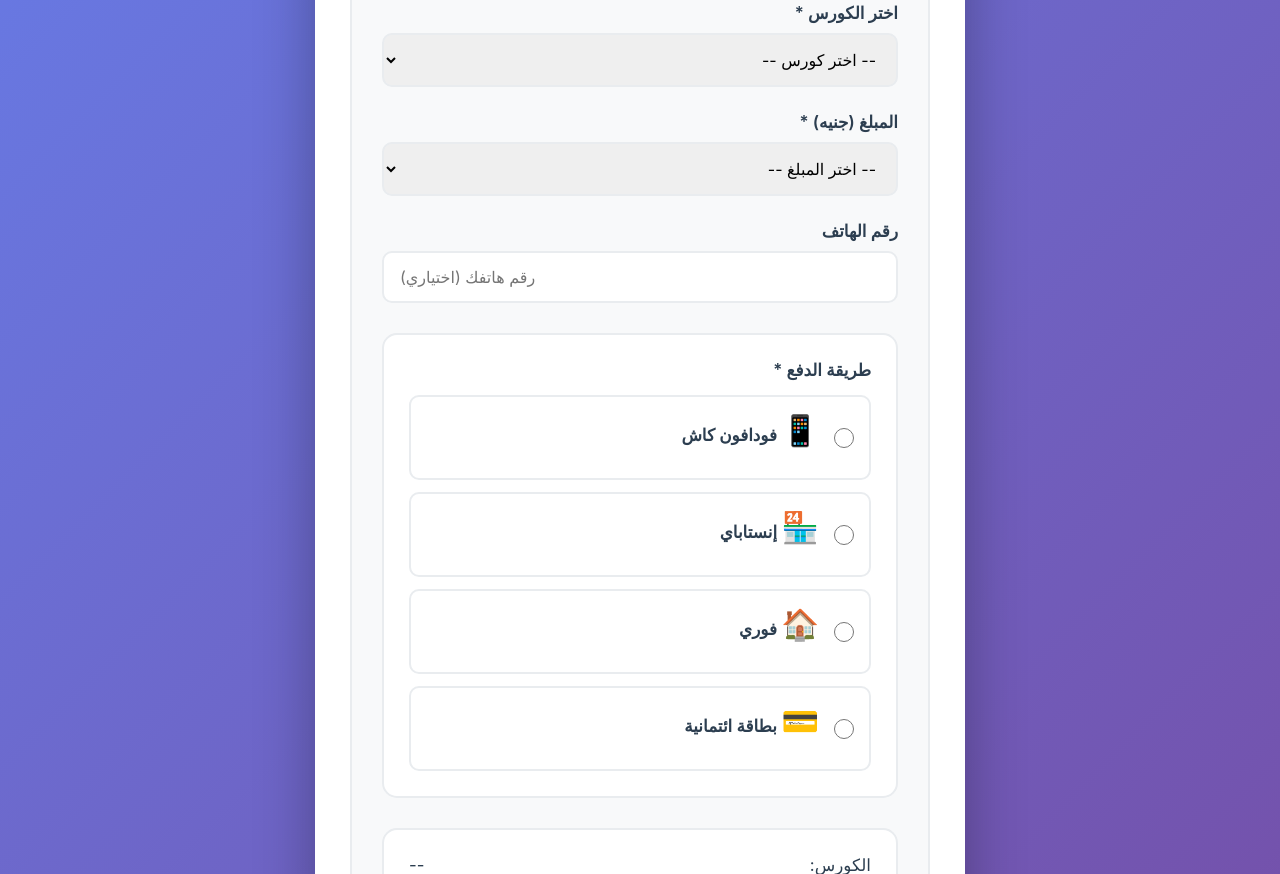
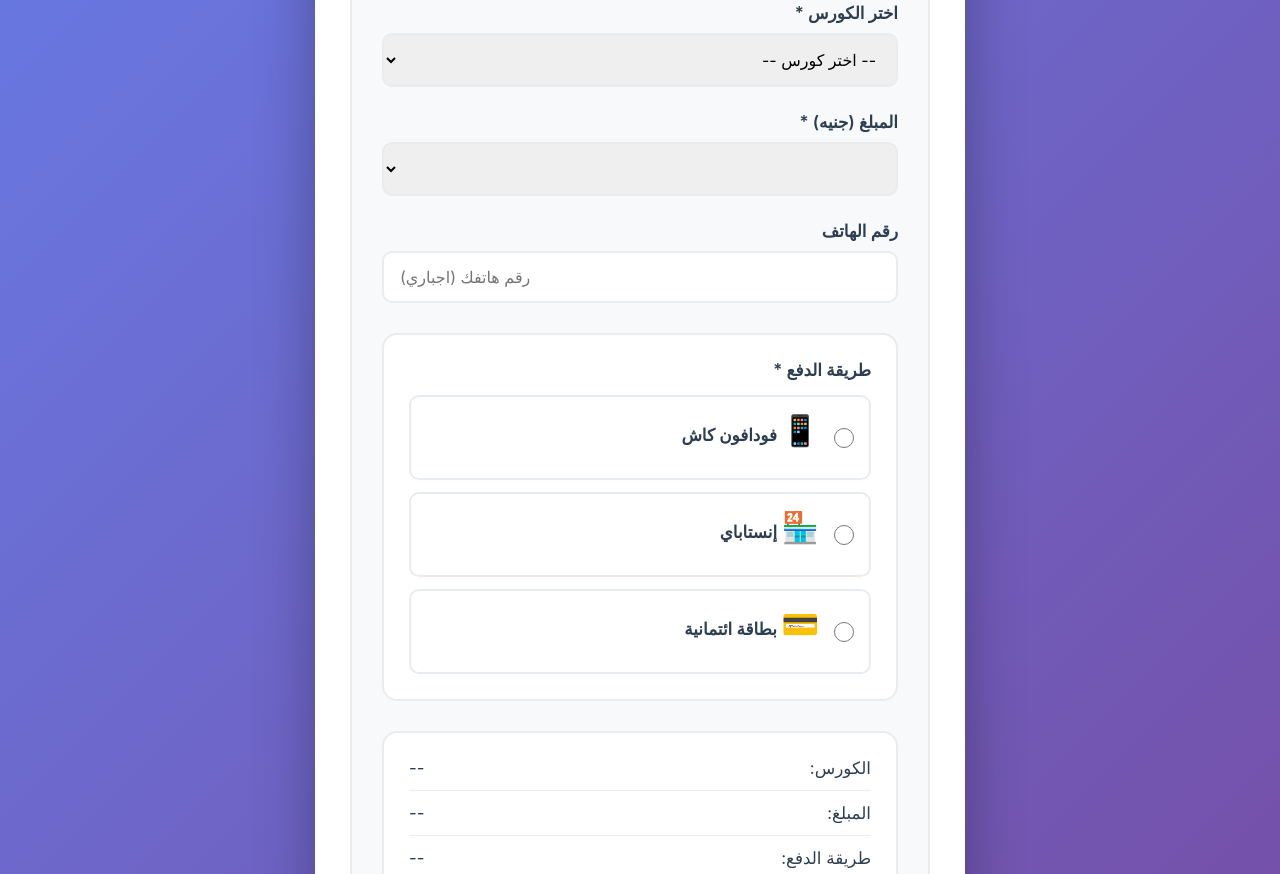
Before and after one commit to SHRIEF333/Elmarsam-Randa-khalaf-sallam, a website: page payment.html in a window 1280 px wide. Shown: the part 361-1235 px from the top of the page. Drawn offline with nearby package versions, Linux system fonts and the light colour scheme.

Commit message:
Update payment.html

```diff
--- a/payment.html
+++ b/payment.html
@@ -266,16 +266,13 @@
             <div class="form-group">
                 <label for="paymentAmount">المبلغ (جنيه) *</label>
                 <select id="paymentAmount" required>
-                    <option value="">-- اختر المبلغ --</option>
-                    <option value="100">100 جنيه</option>
-                    <option value="120">120 جنيه</option>
-                    <option value="150">150 جنيه</option>
+                    <option value=""></option>
                 </select>
             </div>
 
             <div class="form-group">
                 <label for="paymentPhone">رقم الهاتف</label>
-                <input type="tel" id="paymentPhone" placeholder="رقم هاتفك (اختياري)">
+                <input type="tel" id="paymentPhone" placeholder="رقم هاتفك (اجباري)">
             </div>
 
             <!-- Payment Methods Selection -->
@@ -295,14 +292,6 @@
                         <label for="method-instapay" class="method-label">
                             <span class="method-icon">🏪</span>
                             <span>إنستاباي</span>
-                        </label>
-                    </div>
-
-                    <div class="method-option" data-method="fawry">
-                        <input type="radio" id="method-fawry" name="paymentMethod" value="fawry">
-                        <label for="method-fawry" class="method-label">
-                            <span class="method-icon">🏠</span>
-                            <span>فوري</span>
                         </label>
                     </div>
 
```
